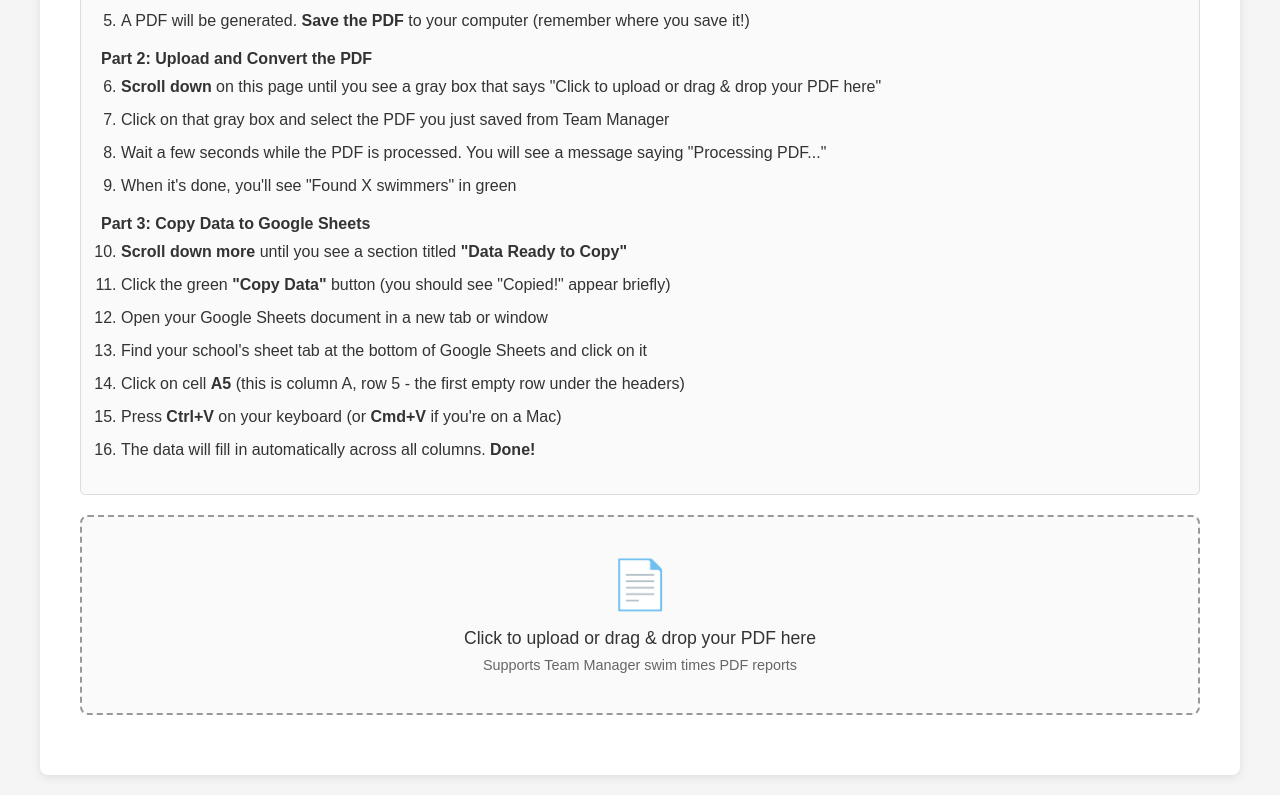
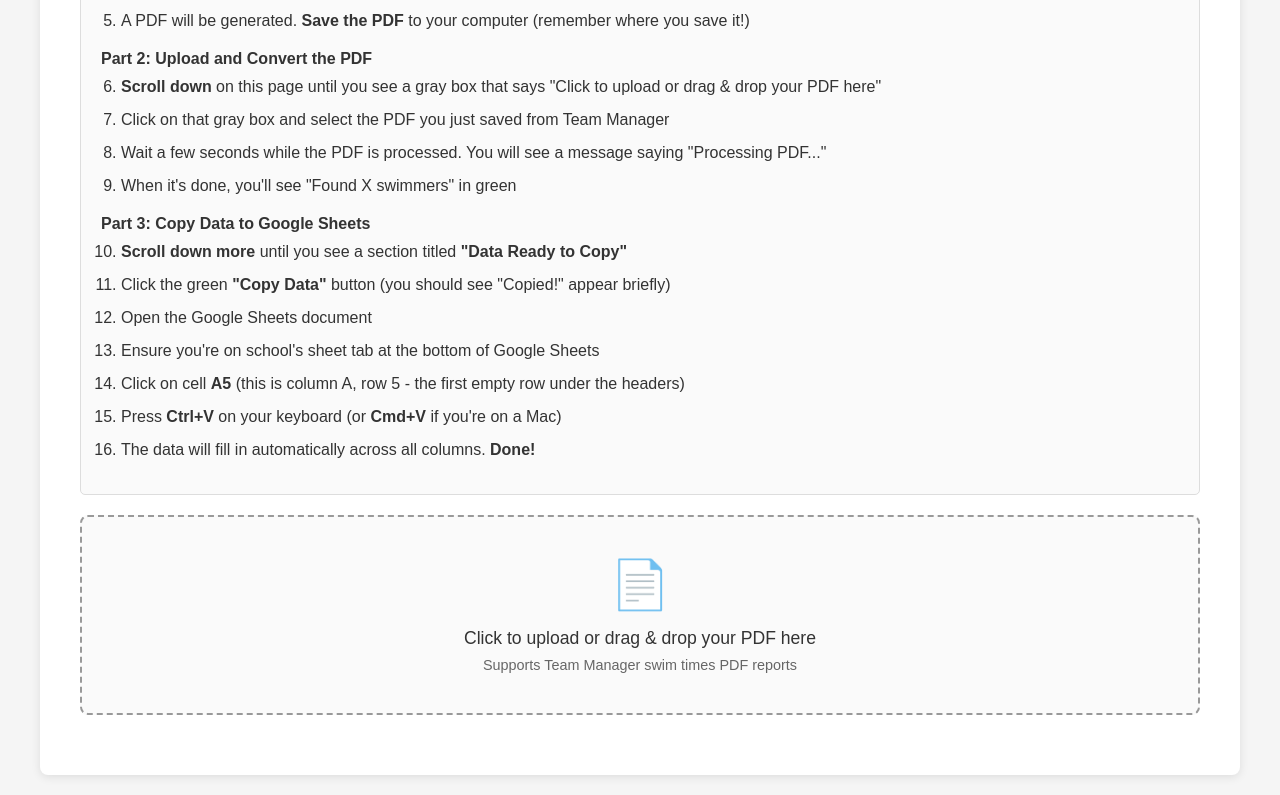
Before and after one commit to camdenmiller748-hub/swim-times-pdf-converter, a plain HTML site: page index.html in a window 1280 px wide. Shown: the part 1261-2056 px from the top of the page. Drawn offline with Linux system fonts and the light colour scheme; a script that the page names is missing.

Commit message:
Update index.html

```diff
--- a/index.html
+++ b/index.html
@@ -333,10 +333,10 @@
                     Click the green <strong>"Copy Data"</strong> button (you should see "Copied!" appear briefly)
                 </li>
                 <li style="margin-bottom: 15px;">
-                    Open your Google Sheets document in a new tab or window
+                    Open the Google Sheets document
                 </li>
                 <li style="margin-bottom: 15px;">
-                    Find your school's sheet tab at the bottom of Google Sheets and click on it
+                    Ensure you're on school's sheet tab at the bottom of Google Sheets
                 </li>
                 <li style="margin-bottom: 15px;">
                     Click on cell <strong>A5</strong> (this is column A, row 5 - the first empty row under the headers)
@@ -365,7 +365,7 @@
                 <div class="instructions">
                     <strong>Instructions:</strong>
                     1. Click <strong>Copy Data</strong><br>
-                    2. Open your school Google Sheet<br>
+                    2. Ensure you're on your schools Google Sheet tab<br>
                     3. Click on cell <strong>A5</strong> in your school sheet<br>
                     4. Press Ctrl+V (or Cmd+V on Mac) to paste<br>
                     <span style="color: #c62828;">NOTE: Header row is NOT included – paste into row 5 or below</span>
```
